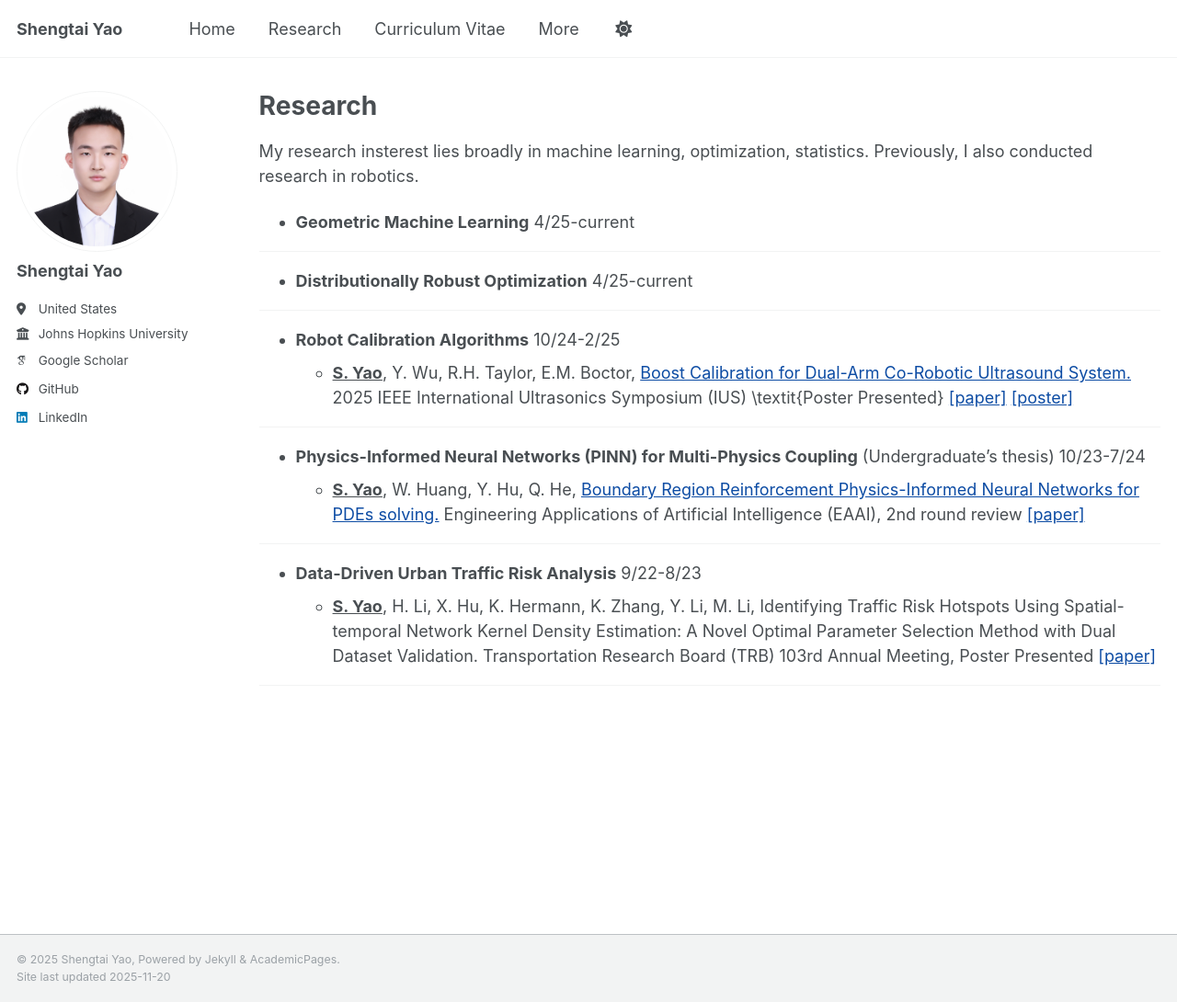
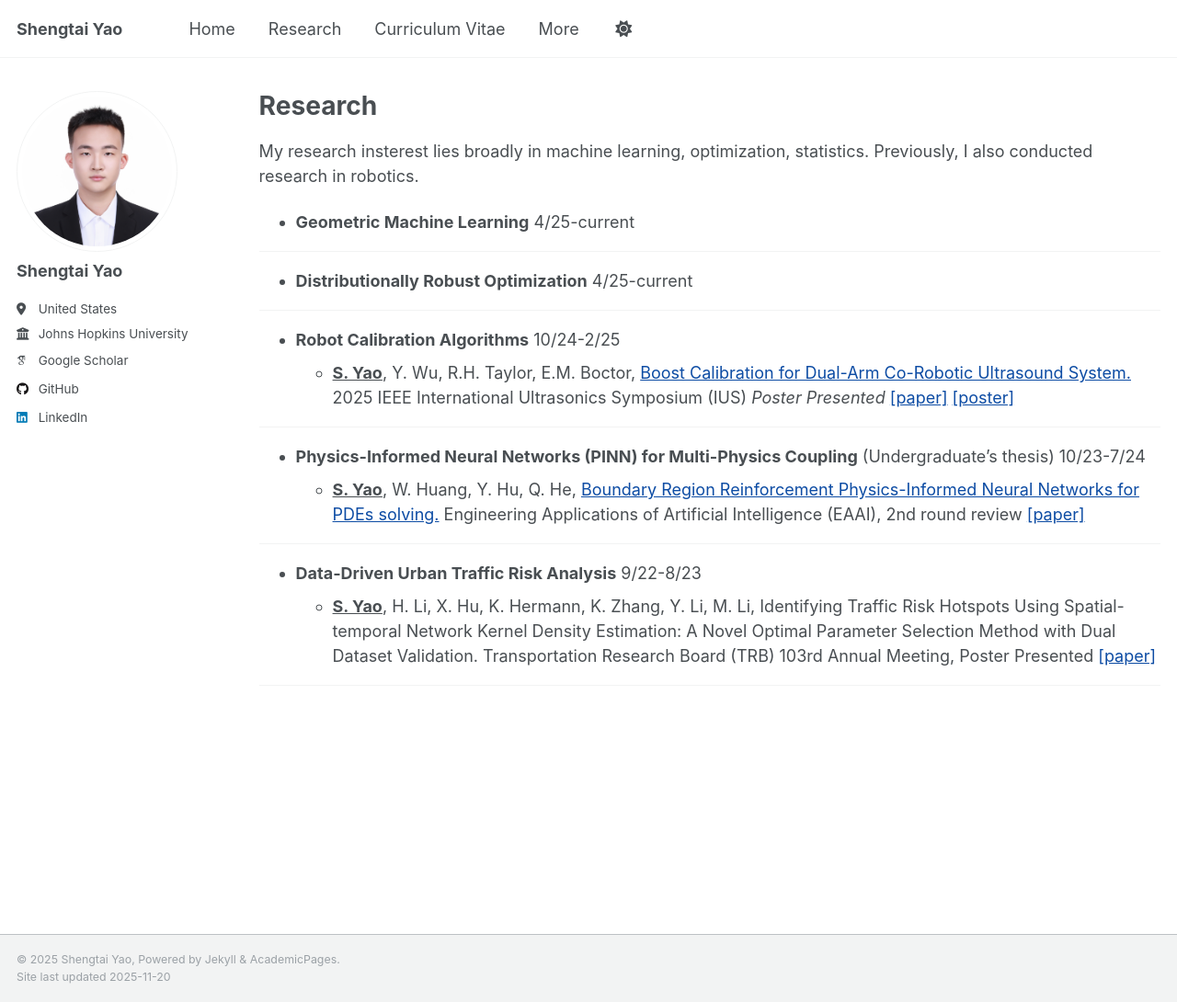
Before and after one commit to Yaoshengtai/Yaoshengtai.github.io, a Jekyll site: the page built from _pages/research.md, in a window 1280 px wide and 1090 px high. Shown: the whole window at 92% size. Built offline with Jekyll 4.4.1, drawn with Linux system fonts in a browser that asks for light colours; some web fonts are replaced.

Commit message:
Update research.md

```diff
--- a/_pages/research.md
+++ b/_pages/research.md
@@ -17,7 +17,7 @@
 ---
 
 - **Robot Calibration Algorithms** 10/24-2/25
-  - <span style="font-weight:bold; text-decoration:underline;">S. Yao</span>, Y. Wu, R.H. Taylor, E.M. Boctor, [Boost Calibration for Dual-Arm Co-Robotic Ultrasound System.](https://ieeexplore.ieee.org/document/11201326) 2025 IEEE International Ultrasonics Symposium (IUS)  \textit{Poster Presented} [\[paper\]](/files/paper/Boost_Calibration_final.pdf) [\[poster\]](/files/poster/Poster_boost_cali.pdf)
+  - <span style="font-weight:bold; text-decoration:underline;">S. Yao</span>, Y. Wu, R.H. Taylor, E.M. Boctor, [Boost Calibration for Dual-Arm Co-Robotic Ultrasound System.](https://ieeexplore.ieee.org/document/11201326) 2025 IEEE International Ultrasonics Symposium (IUS)  *Poster Presented* [\[paper\]](/files/paper/Boost_Calibration_final.pdf) [\[poster\]](/files/poster/Poster_boost_cali.pdf)
 
 ---
 
```
